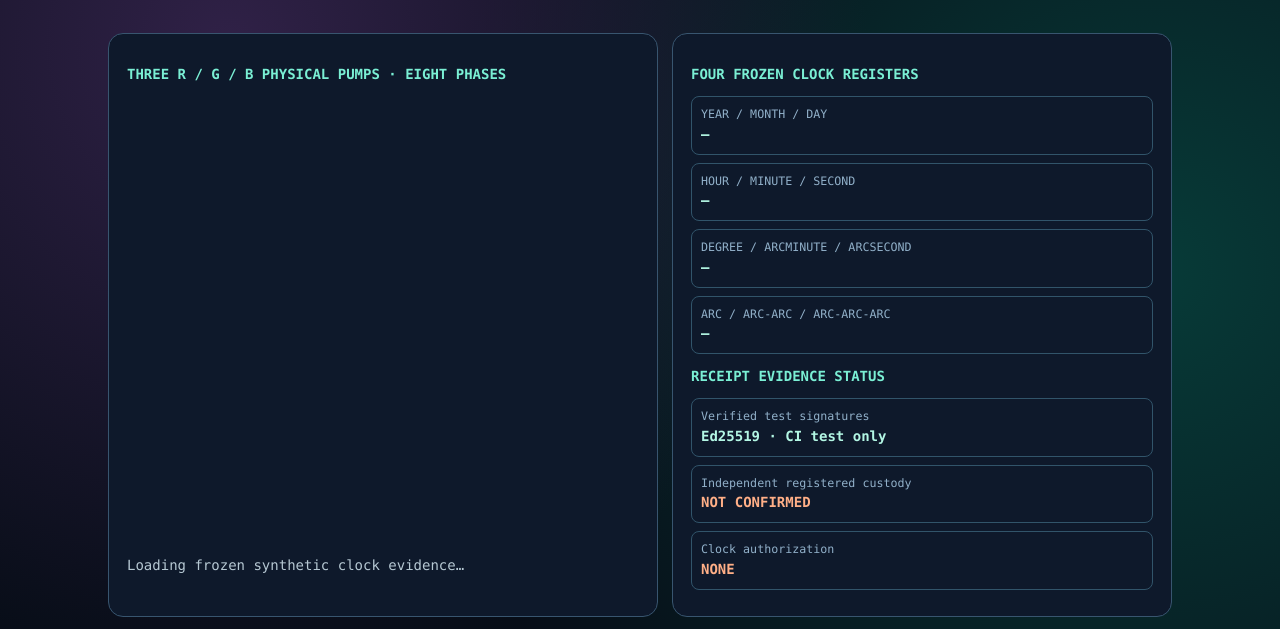
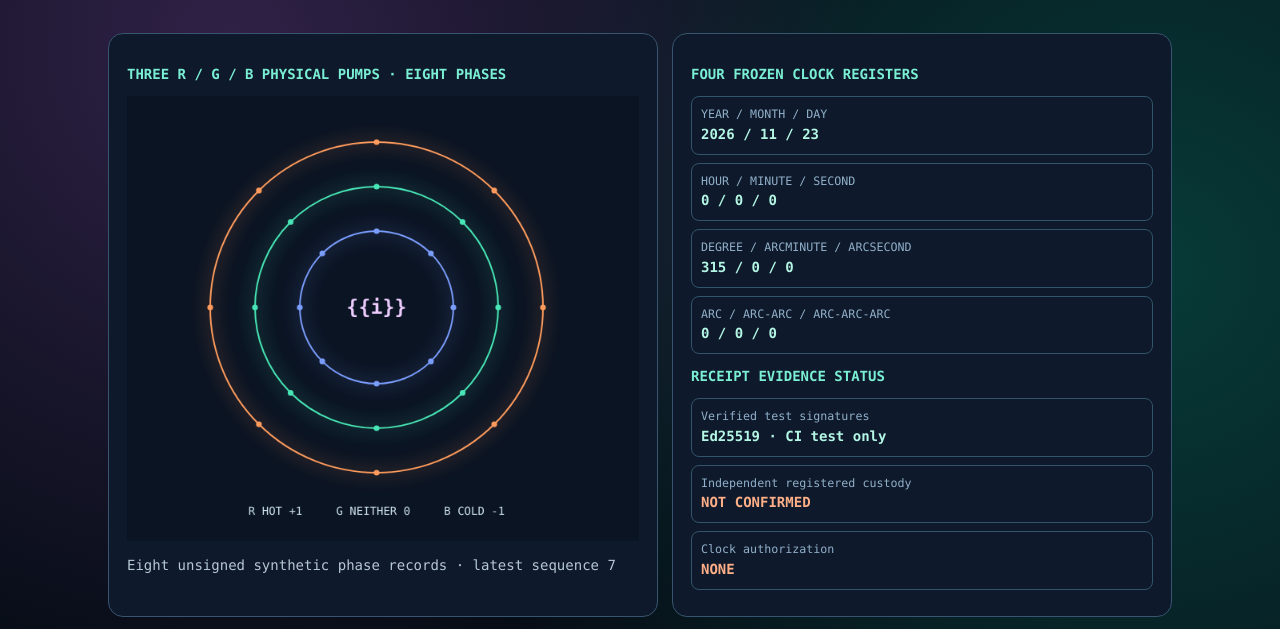
Before and after one commit to DavidWise01/super-sapphon, a plain HTML site: page docs/sapphon/phase-ix/120/index.html in a window 1280 px wide. Shown: the part 103-732 px from the top of the page. Drawn offline with Linux system fonts and the light colour scheme.

Commit message:
SAPPHON-120: repair malformed neon viewer scenario mapping and restore archive register initialization

```diff
--- a/docs/sapphon/phase-ix/120/index.html
+++ b/docs/sapphon/phase-ix/120/index.html
@@ -10,5 +10,5 @@
 <footer>One input · Three pumps · Four registers · One output · .dlw · A signed nonce challenge and custody receipt verify test key possession and anchor binding, not physical clock truth, UTC accuracy or external organizational independence.</footer>
 <script>"use strict";const c=document.getElementById("rotor"),g=c.getContext("2d");function draw(phase){const cx=312,cy=266;g.fillStyle="#0b1423";g.fillRect(0,0,c.width,c.height);for(const [j,r,color] of [[0,208,"#ff9c5d"],[1,152,"#48e6b6"],[2,96,"#7a9dfc"]]){g.strokeStyle=color;g.shadowBlur=22;g.shadowColor=color;g.lineWidth=2;g.beginPath();g.arc(cx,cy,r,0,7);g.stroke();g.shadowBlur=0;for(let k=0;k<8;k++){const a=(k+phase*(j===1?-1:1))*Math.PI/4;g.fillStyle=color;g.beginPath();g.arc(cx+r*Math.cos(a),cy+r*Math.sin(a),3.6,0,7);g.fill()}}g.fillStyle="#ebcbfc";g.font="bold 25px Consolas";g.textAlign="center";g.fillText("{{i}}",cx,cy+8);g.fillStyle="#cee4ed";g.font="14px Consolas";g.fillText("R HOT +1     G NEITHER 0     B COLD -1",cx,527)}draw(0);
 fetch("../../live/clock.json",{cache:"no-store"}).then(r=>{if(!r.ok)throw Error("HTTP "+r.status);return r.json()}).then(d=>{if(d.mode!=="static-archive"||!Array.isArray(d.records)||d.records.length!==8)throw Error("Archive mismatch");const r=d.records.at(-1);draw(r.sector);for(const [id,k] of [["ymd","ymd"],["hms","hms"],["angle","degree_arcminute_arcsecond"],["arcs","arc_arc_arc"]])document.getElementById(id).textContent=r.address[k].join(" / ");document.getElementById("archive").textContent="Eight unsigned synthetic phase records · latest sequence "+r.seq}).catch(e=>document.getElementById("archive").textContent="Archive failed: "+e.message);
-const msgs={shared:"LOCAL_CONSISTENCY_ONLY · receiver, handshake and synthetic anchor agree; external finality HOLD.",forged:"RECEIVER_ROLLBACK · restored receiver state is older than the signed local checkpoint.",replay:"PENDING_ANCHOR · a lost checkpoint acknowledgement must reconcile before local confirmation.",split:"JOINT_ROLLBACK COUNTEREXAMPLE · all local stores may revert consistently; Phase IX software frozen, outside authority HOLD."}; no duplicate synthetic effect.",forged:"MESSAGE_SIGNATURE · a forged or changed sender envelope fails the cryptographic admission gate.",replay:"RECEIVER_CONFLICT · a second payload with the same ID, nonce or effect cannot commit.",split:"FINAL PHASE IX ADVERSARIAL AUDIT · separate synthetic journals preserve receipt and replay evidence; physical/UTC/external custody HOLD."};
+const msgs={shared:"LOCAL_CONSISTENCY_ONLY · receiver, handshake and synthetic anchor agree; external finality HOLD.",forged:"RECEIVER_ROLLBACK · restored receiver state is older than the signed local checkpoint.",replay:"PENDING_ANCHOR · a lost checkpoint acknowledgement must reconcile before local confirmation.",split:"JOINT_ROLLBACK COUNTEREXAMPLE · all local stores may revert consistently; Phase IX software frozen, outside authority HOLD."};
 for(const k of Object.keys(msgs))document.getElementById(k).onclick=()=>document.getElementById("result").textContent=msgs[k];</script></body></html>
```
